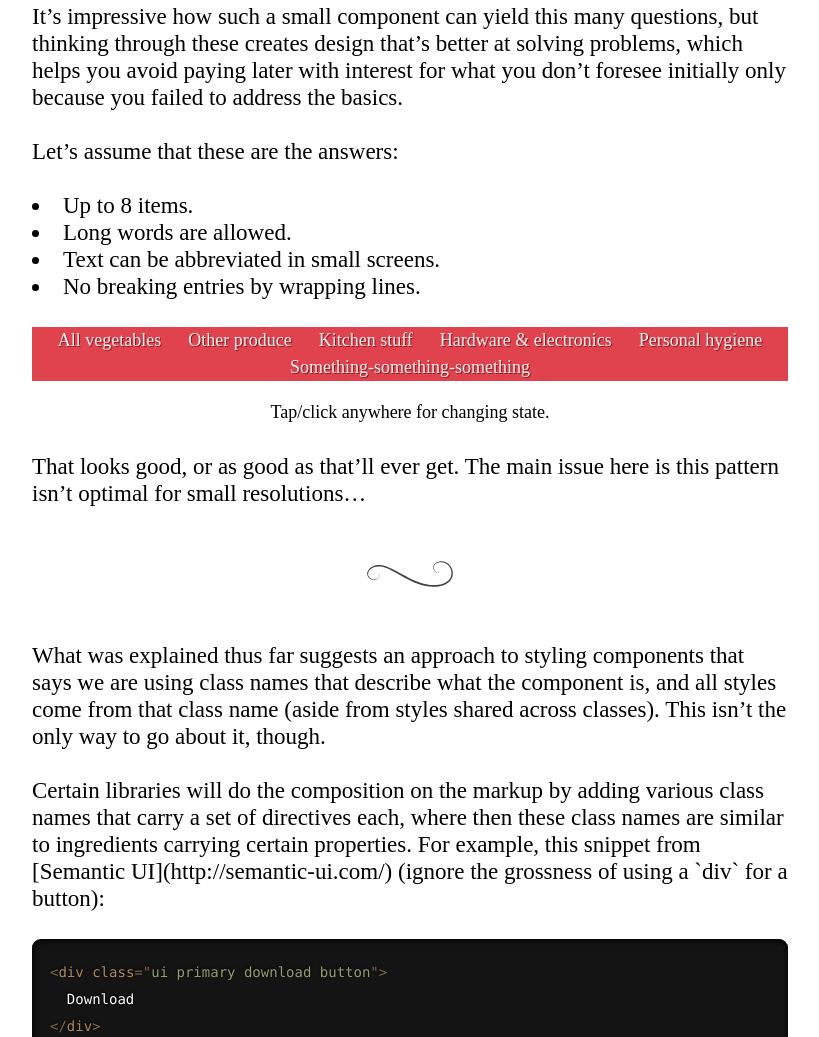
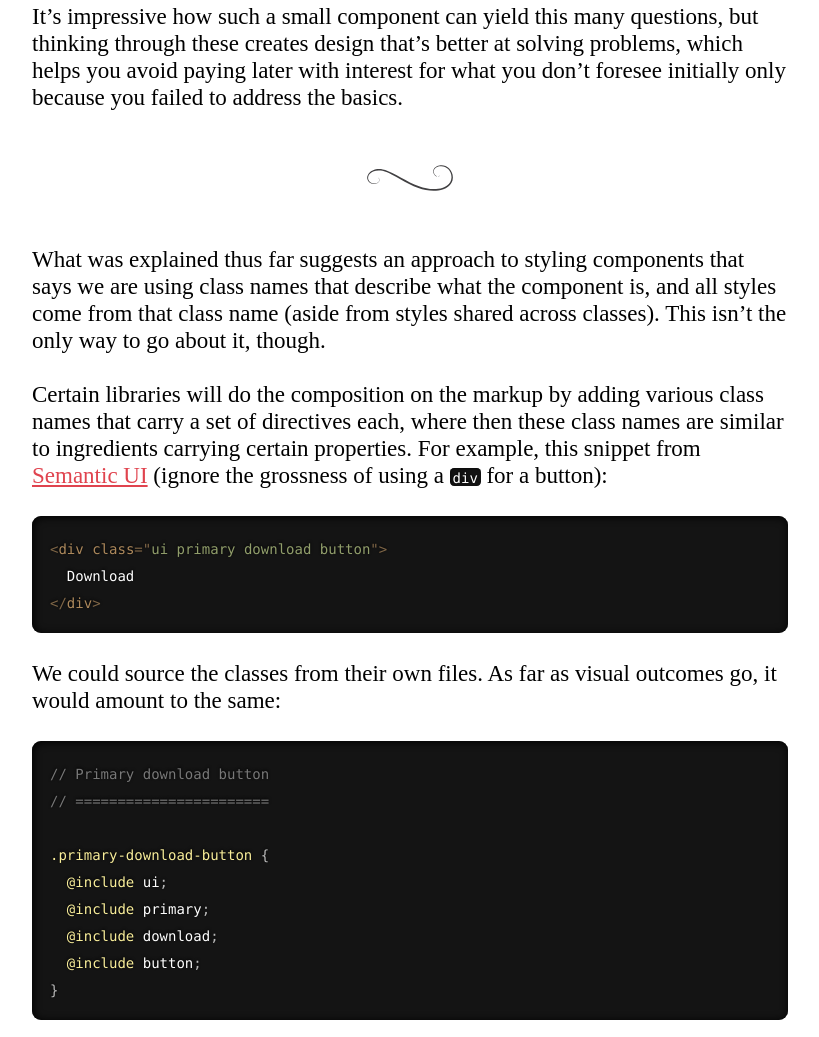
Before and after one commit to juliocesar/styling-with-sass, a plain HTML site: page public/strategy.html in a window 1280 px wide. Shown: the part 3615-4652 px from the top of the page, without its empty margins (230-1049 px from the left). Drawn offline with Linux system fonts and the light colour scheme; a web font is replaced by a local one.

Commit message:
Deployment

```diff
--- a/public/strategy.html
+++ b/public/strategy.html
@@ -121,44 +121,13 @@
         <p>
           It’s impressive how such a small component can yield this many questions, but thinking through these creates design that’s better at solving problems, which helps you avoid paying later with interest for what you don’t foresee initially only because you failed to address the basics.
         </p>
-        <p>
-          Let’s assume that these are the answers:
-        </p>
-        <ul>
-          <li>
-            Up to 8 items.
-          </li>
-          <li>
-            Long words are allowed.
-          </li>
-          <li>
-            Text can be abbreviated in small screens.
-          </li>
-          <li>
-            No breaking entries by wrapping lines.
-          </li>
-        </ul>
-        <nav class="list-navigation-example large">
-          <a>All vegetables</a>
-          <a>Other produce</a>
-          <a>Kitchen stuff</a>
-          <a>Hardware &amp; electronics</a>
-          <a>Personal hygiene</a>
-          <a>Something-something-something</a>
-        </nav>
-        <p class="instruction-paragraph">
-          Tap/click anywhere for changing state.
-        </p>
-        <p>
-          That looks good, or as good as that’ll ever get. The main issue here is this pattern isn’t optimal for small resolutions…
-        </p>
       </article>
       <article>
         <p>
           What was explained thus far suggests an approach to styling components that says we are using class names that describe what the component is, and all styles come from that class name (aside from styles shared across classes). This isn’t the only way to go about it, though.
         </p>
         <p>
-          Certain libraries will do the composition on the markup by adding various class names that carry a set of directives each, where then these class names are similar to ingredients carrying certain properties. For example, this snippet from [Semantic UI](http://semantic-ui.com/) (ignore the grossness of using a `div` for a button):
+          Certain libraries will do the composition on the markup by adding various class names that carry a set of directives each, where then these class names are similar to ingredients carrying certain properties. For example, this snippet from <a href="http://semantic-ui.com/">Semantic UI</a> (ignore the grossness of using a <code class="language-markup">div</code> for a button):
         </p>
         <pre><code class="language-markup">&lt;div class=&quot;ui primary download button&quot;&gt;
   Download
@@ -223,7 +192,7 @@
       </article>
       <article>
         <p>
-          Manifests in stylesheets are lists of modules required to load a certain page. There are no hard rules on how to write these, but being clear can go a long way. Assume this is called `application-manifest.scss`:
+          Manifests in stylesheets are lists of modules required to load a certain page. There are no hard rules on how to write these, but being clear can go a long way. Assume this is called <code class="language-scss">application-manifest.scss</code>:
         </p>
         <pre><code class="language-scss">// Application styles manifest
 // ===========================
@@ -245,7 +214,7 @@
           The thing is: despite performance being <strong>very</strong> important, manifests are still useful for grouping modules. An approach coined recently by some consists of loading critical styles at the top of the page, and then the remaining at the bottom (and maybe even more fine grained than that, but bear with me). You can write two manifests, one <code class="language-scss">essentials-manifest.scss</code> sourced in the <code class="language-markup">&lt;head&gt;</code>, and a <code class="language-scss">remaining-manifest.scss</code> sourced before the <code class="language-markup">&lt;body&gt;</code> ends. This can be tricky to do effectively without splitting writing component styles between essentials and enhancements, as you don’t want the page to flash as entirely garbled for even a split second until things such as positional and dimensioning values are loaded.
         </p>
         <p>
-          But that doesn’t address the fact that you’re <strong>still</strong> potentially loading a lot of styles that won’t be used in a given session. The solution to this won’t be cheap logic-wise, but at the cost of some code in the build script, you can retain manifests as files, but output their compiled contents to a `style` attribute in the corresponding element, or even as a <code class="language-markup">&lt;style&gt;</code> tag directly in the DOM by using templates and helpers. An example of the former:
+          But that doesn’t address the fact that you’re <strong>still</strong> potentially loading a lot of styles that won’t be used in a given session. The solution to this won’t be cheap logic-wise, but at the cost of some code in the build script, you can retain manifests as files, but output their compiled contents to a <code class="language-markup">style</code> attribute in the corresponding element, or even as a <code class="language-markup">&lt;style&gt;</code> tag directly in the DOM by using templates and helpers. An example of the former:
         </p>
       </article>
       <article>
@@ -277,21 +246,6 @@ $dark-red: #3E0000;
     </section>
     <script src="javascript/prism.js"></script>
     <script>
-      (function() {
-        var navigationExampleEl = document.querySelector('.list-navigation-example');
-        var navigationClasses = ['large', 'medium', 'small'];
-        var classList = navigationExampleEl.classList;
-        var classIndex = 1;
-
-        navigationExampleEl.addEventListener('click', function() {
-          var nextClass = navigationClasses[classIndex++]
-          classList.remove.apply(classList, navigationClasses);
-          classList.add(nextClass);
-          if (classIndex > navigationClasses.length - 1) classIndex = 0;
-        }, false);
-      })();
-    </script>
-    <script>
       (function(i,s,o,g,r,a,m){i['GoogleAnalyticsObject']=r;i[r]=i[r]||function(){
       (i[r].q=i[r].q||[]).push(arguments)},i[r].l=1*new Date();a=s.createElement(o),
       m=s.getElementsByTagName(o)[0];a.async=1;a.src=g;m.parentNode.insertBefore(a,m)
--- a/public/stylesheets/manifest.css
+++ b/public/stylesheets/manifest.css
@@ -862,11 +862,13 @@ a {
 .list-navigation-example {
   display: inline-block;
   font-size: 0;
+  padding: 0 6.75px;
   margin-left: auto;
   margin-right: auto;
   text-align: center;
   background: #e0434e;
-  border-radius: 1ex; }
+  border-radius: 1ex;
+  white-space: nowrap; }
   .list-navigation-example.medium {
     width: 50%; }
   .list-navigation-example.small {
@@ -875,8 +877,7 @@ a {
     font-size: 18px;
     line-height: 27px;
     display: inline-block;
-    max-width: 100%;
-    padding: 0 13.5px;
+    max-width: 33%;
     color: #f2f2f2;
     text-decoration: none;
     text-shadow: 1px 1px 0 #8c171f;
@@ -885,11 +886,14 @@ a {
     -ms-user-select: none;
     user-select: none;
     overflow: hidden;
-    text-overflow: ellipsis;
-    white-space: nowrap; }
+    text-overflow: ellipsis; }
     .list-navigation-example a:hover {
       background: #8c171f; }
     @media all and (max-width: 540px) {
       .list-navigation-example a {
+        max-width: 20%;
         font-size: 15px;
         line-height: 31.5px; } }
+  .list-navigation-example a + a:before {
+    content: '|';
+    padding: 0 6.75px; }
--- a/stylesheets/manifest.css
+++ b/stylesheets/manifest.css
@@ -862,11 +862,13 @@ a {
 .list-navigation-example {
   display: inline-block;
   font-size: 0;
+  padding: 0 6.75px;
   margin-left: auto;
   margin-right: auto;
   text-align: center;
   background: #e0434e;
-  border-radius: 1ex; }
+  border-radius: 1ex;
+  white-space: nowrap; }
   .list-navigation-example.medium {
     width: 50%; }
   .list-navigation-example.small {
@@ -875,8 +877,7 @@ a {
     font-size: 18px;
     line-height: 27px;
     display: inline-block;
-    max-width: 100%;
-    padding: 0 13.5px;
+    max-width: 33%;
     color: #f2f2f2;
     text-decoration: none;
     text-shadow: 1px 1px 0 #8c171f;
@@ -885,11 +886,14 @@ a {
     -ms-user-select: none;
     user-select: none;
     overflow: hidden;
-    text-overflow: ellipsis;
-    white-space: nowrap; }
+    text-overflow: ellipsis; }
     .list-navigation-example a:hover {
       background: #8c171f; }
     @media all and (max-width: 540px) {
       .list-navigation-example a {
+        max-width: 20%;
         font-size: 15px;
         line-height: 31.5px; } }
+  .list-navigation-example a + a:before {
+    content: '|';
+    padding: 0 6.75px; }
```
Also changed, not shown: strategy.html (+3 -49 lines), 2 other files.
